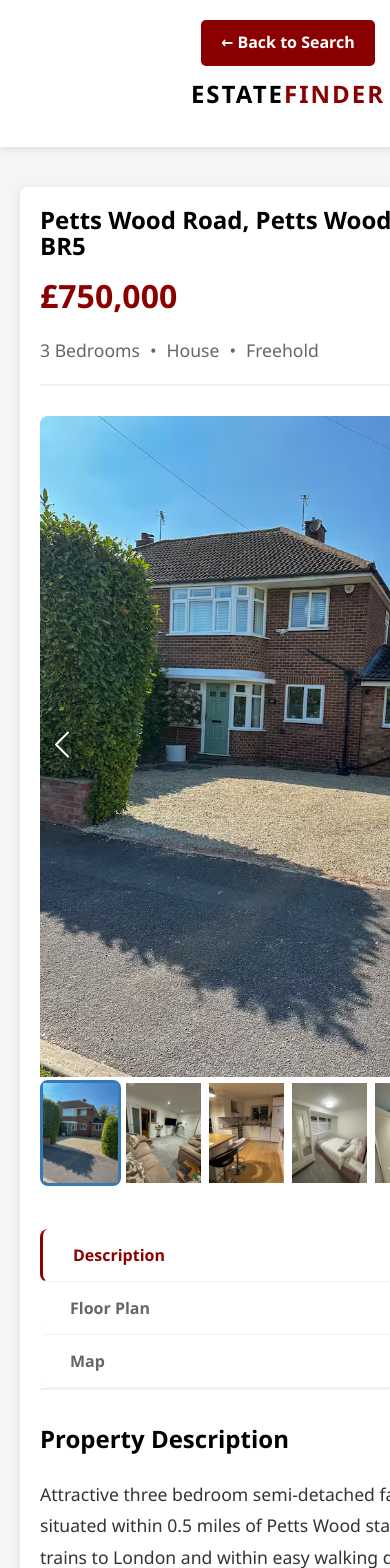
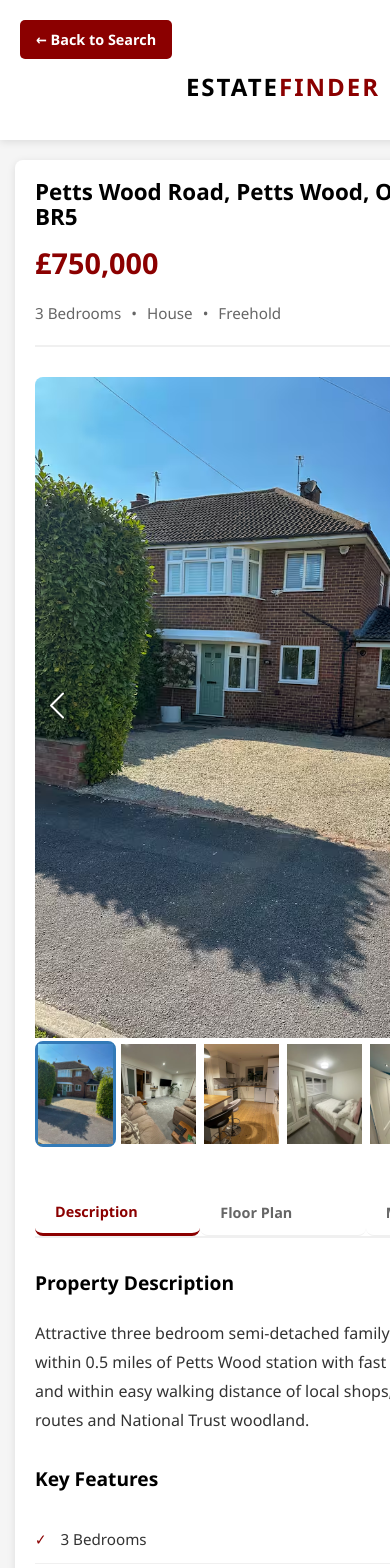
Before and after one commit to AthiyahZakir/estate-app, a React (Vite) app: page /property/prop1 in a window 390 px wide. Shown: the top 1568 px of the page. Built offline with nearby package versions, Linux system fonts and the light colour scheme.

Commit message:
MAke property detail page responsive

```diff
--- a/src/pages/PropertyDetails.css
+++ b/src/pages/PropertyDetails.css
@@ -244,3 +244,121 @@
     border-bottom: 1px solid #f0f0f0;
   }
 }
+
+/* === TABLET (768px - 1024px) === */
+@media (max-width: 1024px) {
+  .detail-main {
+    padding: 30px;
+  }
+
+  .detail-title {
+    font-size: 1.7rem;
+  }
+
+  .detail-price {
+    font-size: 2.2rem;
+  }
+
+  .detail-quick-info {
+    font-size: 1rem;
+  }
+
+  .tab-panel h3 {
+    font-size: 1.3rem;
+  }
+}
+
+/* === MOBILE (< 768px) === */
+@media (max-width: 768px) {
+  .detail-header .header-content {
+    flex-direction: column;
+    gap: 15px;
+    align-items: flex-start;
+  }
+
+  .back-button {
+    padding: 8px 16px;
+    font-size: 0.9rem;
+  }
+
+  .detail-header .logo {
+    width: 100%;
+  }
+
+  .detail-container {
+    padding: 20px 15px;
+  }
+
+  .detail-main {
+    padding: 20px;
+  }
+
+  .detail-title {
+    font-size: 1.4rem;
+  }
+
+  .detail-price {
+    font-size: 1.8rem;
+  }
+
+  .detail-quick-info {
+    font-size: 0.95rem;
+    flex-wrap: wrap;
+  }
+
+  .tabs-header {
+    flex-direction: row;
+    overflow-x: auto;
+  }
+
+  .tab-button {
+    padding: 12px 20px;
+    white-space: nowrap;
+    font-size: 0.9rem;
+  }
+
+  .tab-button.active {
+    border-left: none;
+    border-bottom: 3px solid #8B0000;
+  }
+
+  .tab-panel h3 {
+    font-size: 1.2rem;
+  }
+
+  .tab-panel p {
+    font-size: 1rem;
+  }
+
+  .tab-panel ul li {
+    font-size: 0.95rem;
+  }
+}
+
+/* === SMALL MOBILE (< 375px) === */
+@media (max-width: 374px) {
+  .detail-main {
+    padding: 15px;
+  }
+
+  .detail-title {
+    font-size: 1.2rem;
+  }
+
+  .detail-price {
+    font-size: 1.6rem;
+  }
+
+  .detail-quick-info {
+    font-size: 0.85rem;
+  }
+
+  .tab-button {
+    padding: 10px 15px;
+    font-size: 0.85rem;
+  }
+
+  .tab-panel h3 {
+    font-size: 1.1rem;
+  }
+}
```
